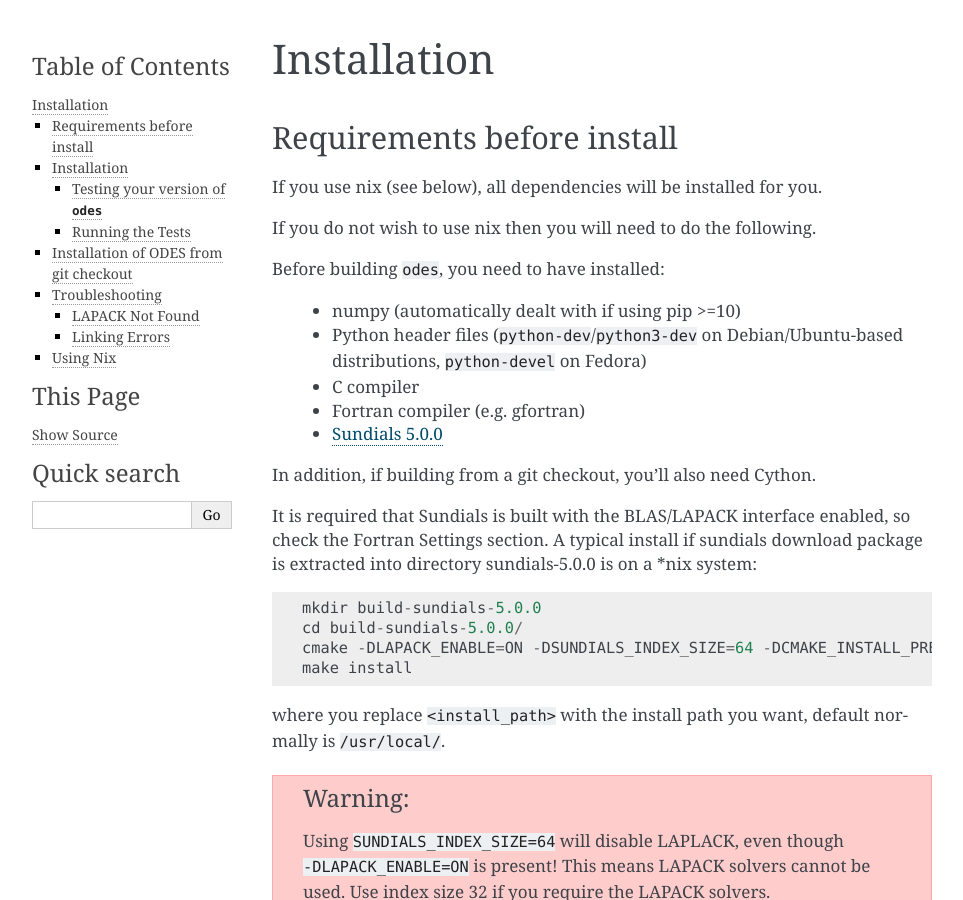
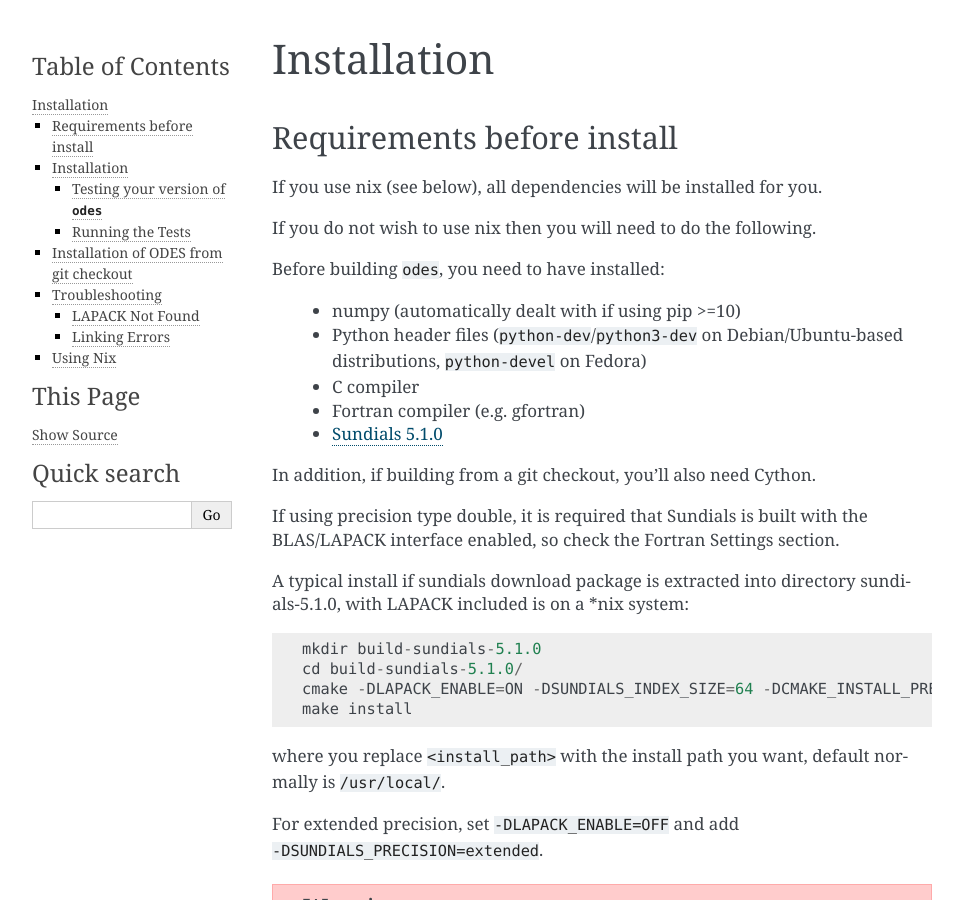
Before and after one commit to bmcage/odes, a Sphinx documentation site: the page built from docs/installation.rst, in a window 1280 px wide and 900 px high. Shown: the whole window, without its empty margins (148-1111 px from the left). Built offline with Sphinx 7.4.7, drawn with Linux system fonts in a browser that asks for light colours.

Commit message:
Sundials 5 1 (#112)
* Use sundials 5.1.0 instead of 5.0.0

* Turn LAPACK off if extended precision as it is not compatible with this

* extended should now always work

```diff
--- a/docs/installation.rst
+++ b/docs/installation.rst
@@ -15,25 +15,23 @@
       distributions, ``python-devel`` on Fedora)
     * C compiler
     * Fortran compiler (e.g. gfortran)
-    * `Sundials 5.0.0 <https://computation.llnl.gov/casc/sundials/download/download.html>`_
+    * `Sundials 5.1.0 <https://computation.llnl.gov/casc/sundials/download/download.html>`_
 
 In addition, if building from a git checkout, you'll also need Cython.
 
-It is required that Sundials is built with the BLAS/LAPACK interface enabled, so check
-the Fortran Settings section. A typical install if sundials download package is
-extracted into directory sundials-5.0.0 is on a \*nix system::
+If using precision type double, it is required that Sundials is built with the BLAS/LAPACK interface enabled, so check the Fortran Settings section.
 
-    mkdir build-sundials-5.0.0
-    cd build-sundials-5.0.0/
-    cmake -DLAPACK_ENABLE=ON -DSUNDIALS_INDEX_SIZE=64 -DCMAKE_INSTALL_PREFIX=<install_path> ../sundials-5.0.0/
+A typical install if sundials download package is extracted into directory sundials-5.1.0, with LAPACK included is on a \*nix system::
+
+    mkdir build-sundials-5.1.0
+    cd build-sundials-5.1.0/
+    cmake -DLAPACK_ENABLE=ON -DSUNDIALS_INDEX_SIZE=64 -DCMAKE_INSTALL_PREFIX=<install_path> ../sundials-5.1.0/
     make install
 
 where you replace ``<install_path>`` with the install path you want, default normally is ``/usr/local/``.
 
+For extended precision, set ``-DLAPACK_ENABLE=OFF`` and add ``-DSUNDIALS_PRECISION=extended``.
 
-.. warning::
-
-    Using ``SUNDIALS_INDEX_SIZE=64`` will disable LAPLACK, even though ``-DLAPACK_ENABLE=ON`` is present! This means LAPACK solvers cannot be used. Use index size 32 if you require the LAPACK solvers.
 
 .. warning::
 
```
Also changed, not shown: .travis.yml, 2 other files.
